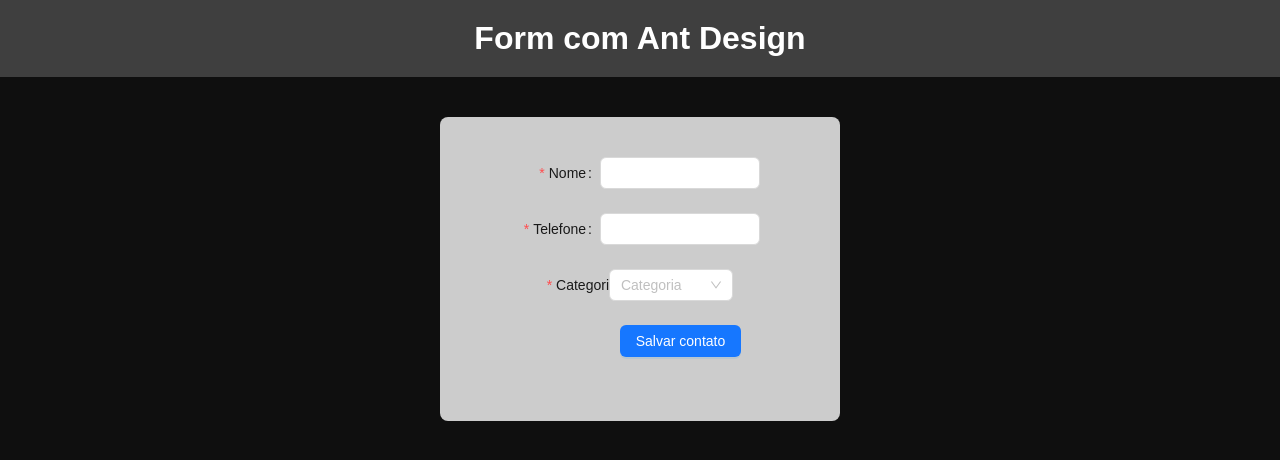
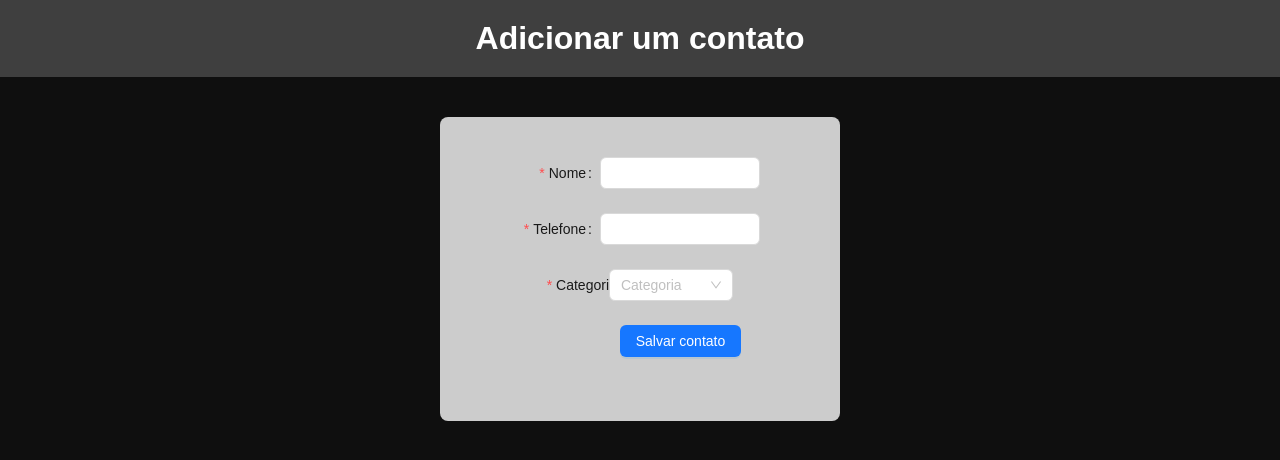
Before and after one commit to hsanfilippo/estudo-nextjs-antd, a Next.js app: page / in a window 1280 px wide. Shown: the top 460 px of the page. Built offline with nearby package versions, Linux system fonts and the light colour scheme.

Commit message:
feat: substituindo Header pelo novo metodo

```diff
--- a/src/pages/index.tsx
+++ b/src/pages/index.tsx
@@ -1,6 +1,6 @@
 import Head from "next/head";
-import styles from "@/styles/Home.module.css"
 import { Formulario } from "@/components/Formulario";
+import { Header } from "@/components/Header";
 
 export default function Home() {
   return (
@@ -9,9 +9,7 @@ export default function Home() {
         <title>Create Next App</title>
         <link rel="icon" href="/favicon.ico" />
       </Head>
-      <header className={styles.header}>
-        <h1 className="container">Form com Ant Design</h1>
-      </header>
+      <Header headerContent="Adicionar um contato" />
       <Formulario />
     </>
   );
--- a/src/styles/Home.module.css
+++ /dev/null
@@ -1,7 +0,0 @@
-.header {
-  background-color: #3f3f3f;
-  display: flex;
-  align-items: center;
-  justify-content: center;
-  padding: 20px 0;
-}
```
